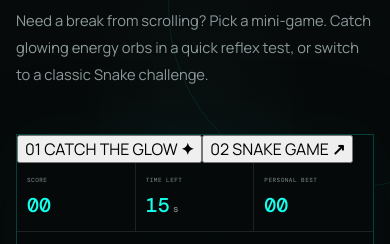
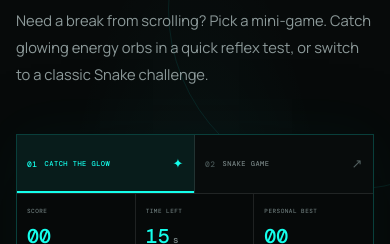
Before and after one commit to Syed-Salman-Naqvi/Portfolio, a Next.js app: page / in a window 390 px wide. Shown: the part 6989-7233 px from the top of the page. Built offline with nearby package versions, Linux system fonts and the light colour scheme.

Commit message:
Style mini-game selector and responsive Snake game

```diff
--- a/app/globals.css
+++ b/app/globals.css
@@ -439,3 +439,51 @@ body.lightbox-open .mouse-magic{display:none!important}
   .game-foot{flex-direction:column;gap:8px;padding:13px 12px}
 }
 @media(prefers-reduced-motion:reduce){.game-emblem,.game-orb{animation:none}}
+
+
+/* MINI-GAME SELECTOR */
+.game-picker{display:grid;grid-template-columns:1fr 1fr;border-bottom:1px solid var(--line);background:#080c0c}
+.game-tab{display:flex;align-items:center;gap:13px;min-height:62px;padding:0 clamp(14px,2.5vw,28px);border:0;border-right:1px solid var(--line);background:transparent;color:#778484;text-align:left;font:500 9px "DM Mono",monospace;letter-spacing:.13em;cursor:pointer;transition:background .25s,color .25s}
+.game-tab:last-child{border-right:0}
+.game-tab>span{color:#465454;font-size:8px}
+.game-tab>b{margin-left:auto;color:#536161;font-size:16px;font-weight:400}
+.game-tab:hover{color:#fff;background:rgba(20,255,236,.035)}
+.game-tab.is-active{color:var(--cyan);background:rgba(20,255,236,.065);box-shadow:inset 0 -2px var(--cyan)}
+.game-tab.is-active>span,.game-tab.is-active>b{color:var(--cyan)}
+.snake-game{background:#050808}
+.snake-hud{display:grid;grid-template-columns:repeat(3,1fr);border-bottom:1px solid var(--line)}
+.snake-hud>div{display:flex;align-items:center;justify-content:space-between;gap:12px;padding:16px 22px;border-right:1px solid var(--line)}
+.snake-hud>div:last-child{border-right:0}
+.snake-hud span{color:#697777;font:500 8px "DM Mono",monospace;letter-spacing:.14em}
+.snake-hud strong{color:var(--cyan);font:500 20px "DM Mono",monospace}
+.snake-hud .snake-status{font-size:10px}
+.snake-board-wrap{padding:clamp(14px,3vw,32px);background:radial-gradient(ellipse at center,rgba(20,255,236,.045),transparent 65%),#050808}
+.snake-board{position:relative;display:grid;width:100%;max-width:760px;margin:auto;aspect-ratio:20/13;overflow:hidden;border:1px solid rgba(20,255,236,.22);background-image:linear-gradient(rgba(20,255,236,.055) 1px,transparent 1px),linear-gradient(90deg,rgba(20,255,236,.055) 1px,transparent 1px);background-size:5% 7.6923%}
+.snake-cell{min-width:0;min-height:0;border-radius:2px}
+.snake-body{margin:2px;background:rgba(20,255,236,.58);box-shadow:0 0 10px rgba(20,255,236,.16)}
+.snake-head{z-index:1;margin:1px;background:#eaffff;border:2px solid var(--cyan);box-shadow:0 0 17px rgba(20,255,236,.8)}
+.snake-food{z-index:1;margin:20%;border-radius:50%;background:var(--cyan);box-shadow:0 0 12px var(--cyan),0 0 28px rgba(20,255,236,.45);animation:gamePulse .7s infinite alternate}
+.snake-overlay{position:absolute;z-index:3;inset:0;display:flex;flex-direction:column;align-items:center;justify-content:center;padding:20px;text-align:center;background:rgba(3,7,7,.79);backdrop-filter:blur(3px)}
+.snake-overlay-icon{display:grid;place-items:center;width:48px;height:48px;margin-bottom:13px;border:1px solid rgba(20,255,236,.35);border-radius:50%;color:var(--cyan);font:400 25px "DM Mono",monospace;box-shadow:0 0 30px rgba(20,255,236,.08)}
+.snake-overlay .eyebrow{margin-bottom:9px;font-size:8px}
+.snake-overlay h3{margin:0;font-size:clamp(1.7rem,4vw,3rem);letter-spacing:-.06em}
+.snake-overlay>p:not(.eyebrow){max-width:380px;margin:10px 0 19px;color:#9aa7a7;font-size:.8rem;line-height:1.6}
+.snake-controls{display:none;flex-direction:column;align-items:center;gap:7px;padding:0 16px 20px}
+.snake-controls>div{display:flex;gap:7px}
+.snake-controls button{width:46px;height:42px;border:1px solid rgba(20,255,236,.3);background:rgba(20,255,236,.055);color:var(--cyan);font-size:18px;cursor:pointer;touch-action:manipulation}
+.snake-controls button:active{background:var(--cyan);color:#00100e}
+@media(max-width:560px){
+  .game-picker .game-tab{min-height:58px;padding:0 10px;gap:7px;font-size:7px;letter-spacing:.07em}
+  .game-tab>b{font-size:13px}
+  .snake-hud>div{align-items:flex-start;flex-direction:column;gap:7px;padding:12px 10px}
+  .snake-hud span{font-size:6px;letter-spacing:.08em}
+  .snake-hud strong{font-size:17px}
+  .snake-hud .snake-status{font-size:9px}
+  .snake-board-wrap{padding:12px 8px}
+  .snake-overlay{padding:8px}
+  .snake-overlay-icon{width:35px;height:35px;font-size:18px;margin-bottom:7px}
+  .snake-overlay h3{font-size:1.55rem}
+  .snake-overlay>p:not(.eyebrow){font-size:.68rem;margin:7px 0 12px}
+  .snake-overlay .game-start-button{min-height:40px;padding:0 14px;font-size:8px}
+  .snake-controls{display:flex}
+}
```
